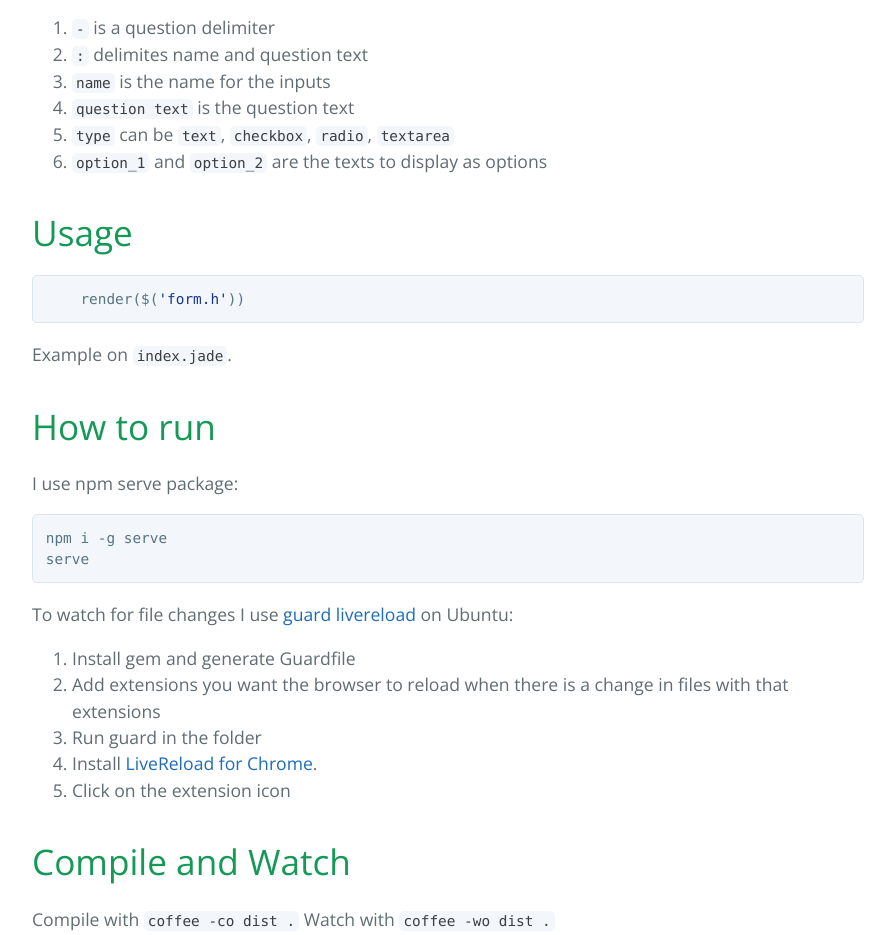
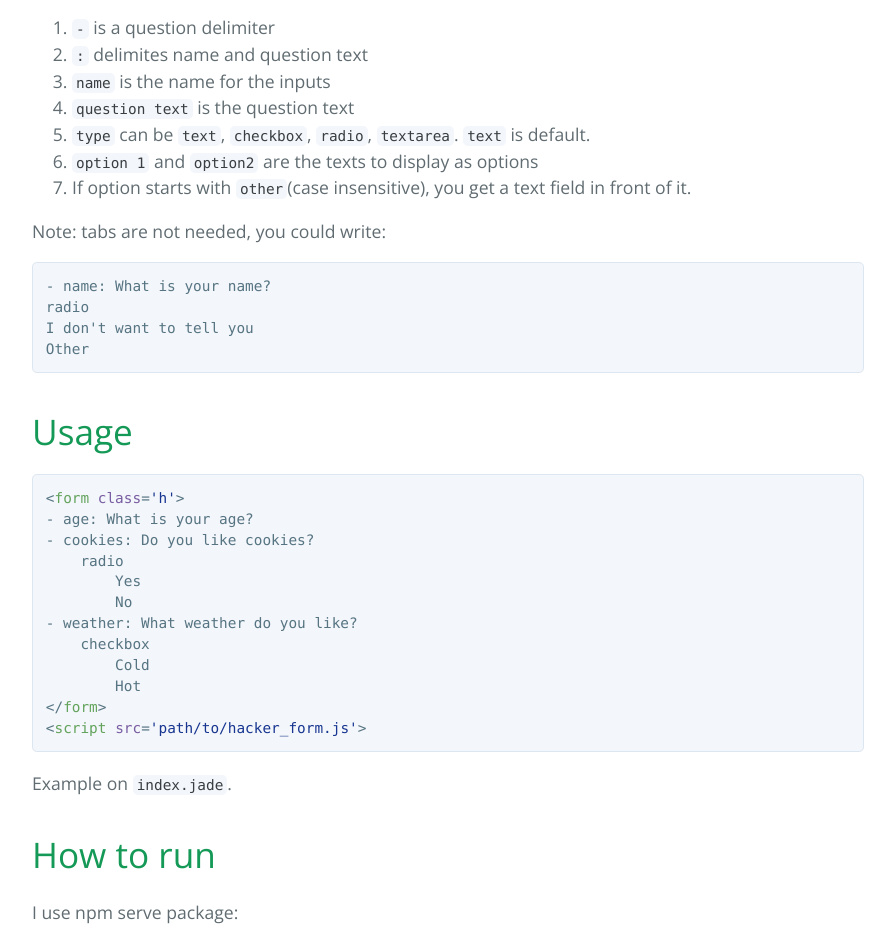
Before and after one commit to g8d3/hacker_form, a plain HTML site: page index.html in a window 1280 px wide. Shown: the part 1865-2800 px from the top of the page, without its empty margins (192-1087 px from the left). Drawn offline with nearby package versions, Linux system fonts and the light colour scheme.

```diff
--- a/index.html
+++ b/index.html
@@ -10,16 +10,6 @@
     <link rel="stylesheet" type="text/css" href="stylesheets/github-light.css" media="screen">
   </head>
   <body>
-    <!-- Google Tag Manager -->
-<noscript><iframe src="//www.googletagmanager.com/ns.html?id=GTM-M5LNJ3"
-height="0" width="0" style="display:none;visibility:hidden"></iframe></noscript>
-<script>(function(w,d,s,l,i){w[l]=w[l]||[];w[l].push({'gtm.start':
-new Date().getTime(),event:'gtm.js'});var f=d.getElementsByTagName(s)[0],
-j=d.createElement(s),dl=l!='dataLayer'?'&l='+l:'';j.async=true;j.src=
-'//www.googletagmanager.com/gtm.js?id='+i+dl;f.parentNode.insertBefore(j,f);
-})(window,document,'script','dataLayer','GTM-M5LNJ3');</script>
-<!-- End Google Tag Manager -->
-
     <section class="page-header">
       <h1 class="project-name">Hacker form</h1>
       <h2 class="project-tagline">A DSL to create HTML forms(Using this currently for surveys) from plain text.</h2>
@@ -106,16 +96,35 @@ j=d.createElement(s),dl=l!='dataLayer'?'&l='+l:'';j.async=true;j.src=
 <li>
 <code>question text</code> is the question text</li>
 <li>
-<code>type</code> can be <code>text</code>, <code>checkbox</code>, <code>radio</code>, <code>textarea</code>
-</li>
+<code>type</code> can be <code>text</code>, <code>checkbox</code>, <code>radio</code>, <code>textarea</code>. <code>text</code> is default.</li>
 <li>
-<code>option_1</code> and <code>option_2</code> are the texts to display as options</li>
+<code>option 1</code> and <code>option2</code> are the texts to display as options</li>
+<li>If option starts with <code>other</code>(case insensitive), you get a text field in front of it.</li>
 </ol>
+
+<p>Note: tabs are not needed, you could write:</p>
+
+<pre><code>- name: What is your name?
+radio
+I don't want to tell you
+Other
+</code></pre>
 
 <h1>
 <a id="usage" class="anchor" href="#usage" aria-hidden="true"><span class="octicon octicon-link"></span></a>Usage</h1>
 
-<div class="highlight highlight-javascript"><pre>    render($(<span class="pl-s"><span class="pl-pds">'</span>form.h<span class="pl-pds">'</span></span>))</pre></div>
+<div class="highlight highlight-html"><pre>&lt;<span class="pl-ent">form</span> <span class="pl-e">class</span>=<span class="pl-s"><span class="pl-pds">'</span>h<span class="pl-pds">'</span></span>&gt;
+- age: What is your age?
+- cookies: Do you like cookies?
+    radio
+        Yes
+        No
+- weather: What weather do you like?
+    checkbox
+        Cold
+        Hot
+&lt;/<span class="pl-ent">form</span>&gt;
+<span class="pl-s1">&lt;<span class="pl-ent">script</span> <span class="pl-e">src</span>=<span class="pl-s"><span class="pl-pds">'</span>path/to/hacker_form.js<span class="pl-pds">'</span></span>&gt;</span></pre></div>
 
 <p>Example on <code>index.jade</code>.</p>
 
@@ -135,14 +144,17 @@ serve
 <li>Add extensions you want the browser to reload when there is a change in files with that extensions</li>
 <li>Run guard in the folder</li>
 <li>Install <a href="https://chrome.google.com/webstore/detail/livereload/jnihajbhpnppcggbcgedagnkighmdlei?hl=en">LiveReload for Chrome</a>.</li>
+<li>Go to <a href="http://localhost:3000/index.jade">localhost:3000/index.jade</a>
+</li>
 <li>Click on the extension icon</li>
 </ol>
 
 <h1>
 <a id="compile-and-watch" class="anchor" href="#compile-and-watch" aria-hidden="true"><span class="octicon octicon-link"></span></a>Compile and Watch</h1>
 
-<p>Compile with <code>coffee -co dist .</code>
-Watch with <code>coffee -wo dist .</code></p>
+<p>Compile with <code>coffee -co dist .</code></p>
+
+<p>Watch with <code>coffee -wo dist .</code></p>
 
 <h1>
 <a id="todo" class="anchor" href="#todo" aria-hidden="true"><span class="octicon octicon-link"></span></a>TODO</h1>
```
Also changed, not shown: params.json (+1 -1 lines).
